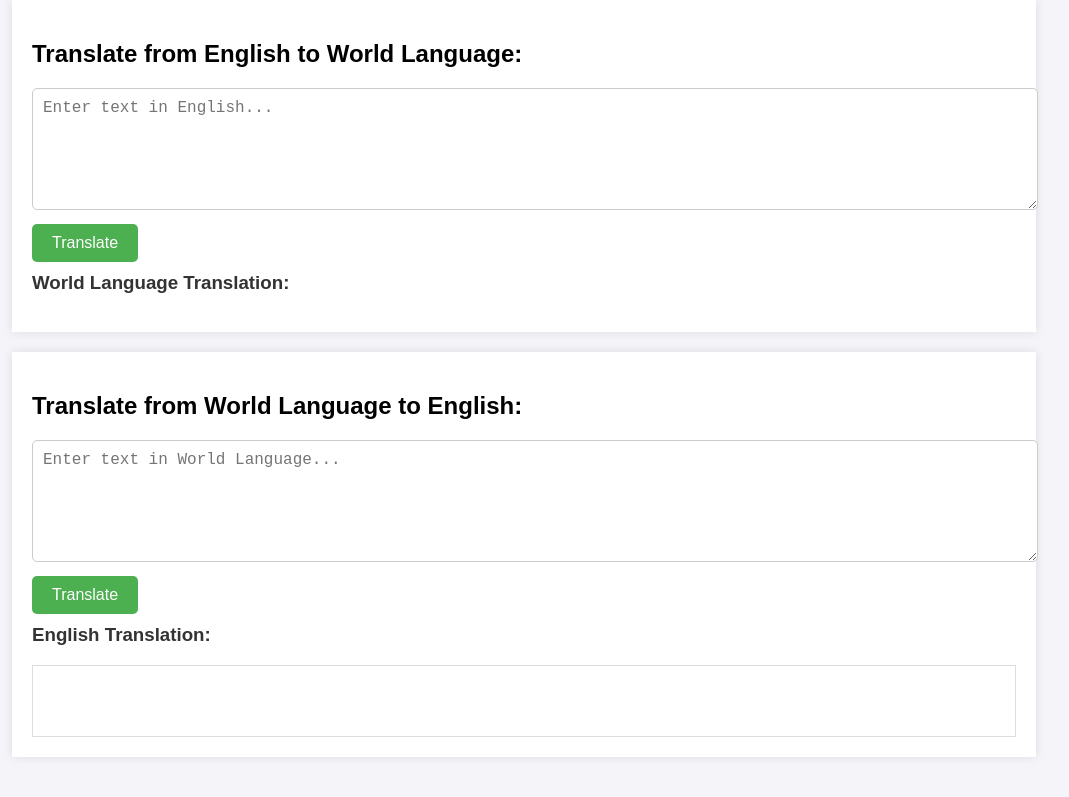
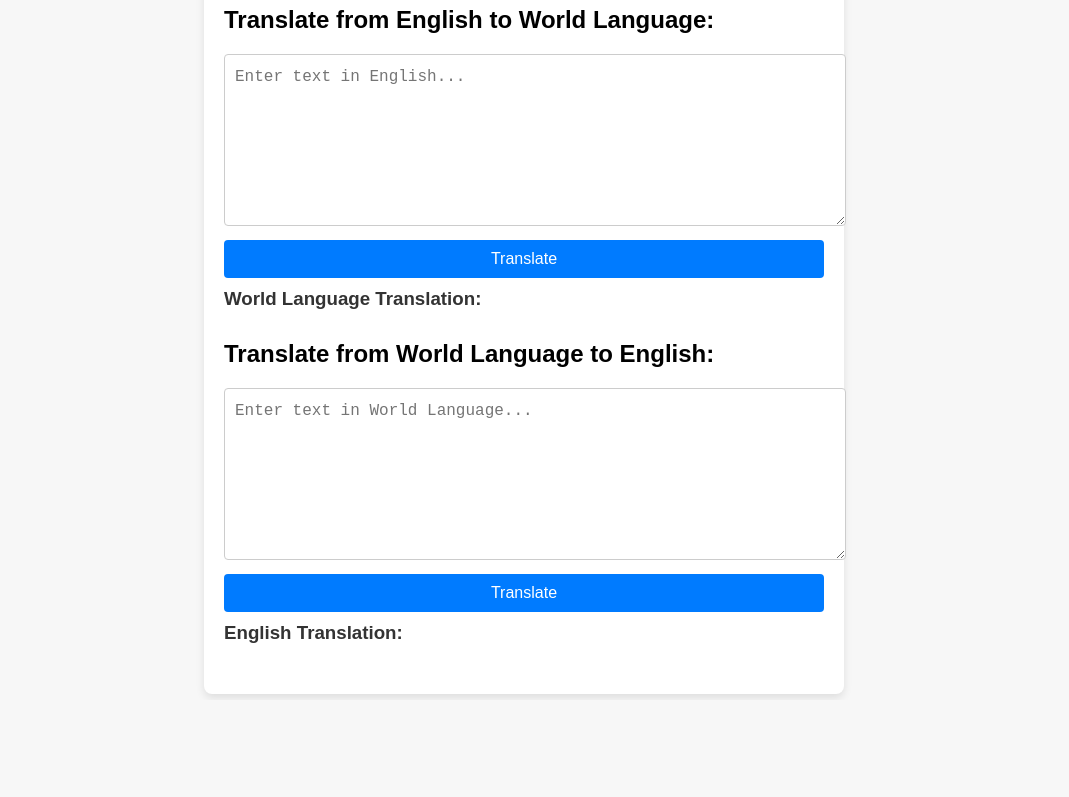
Before and after one commit to ChrystalisCreator/norian-translator, a plain HTML site: page index.html in a window 1280 px wide. Shown: the part 100-897 px from the top of the page, without its empty margins (116-1185 px from the left). After the commit the page ends 800 px from the top, so only its background shows below. Drawn offline with Linux system fonts and the light colour scheme.

Commit message:
Update style.css

```diff
--- a/style.css
+++ b/style.css
@@ -1,14 +1,20 @@
 body {
   font-family: Arial, sans-serif;
+  background-color: #f7f7f7;
+  display: flex;
+  justify-content: center;
+  align-items: center;
+  min-height: 100vh;
   margin: 0;
-  padding: 0;
-  background-color: #f4f4f9;
 }
 
 .container {
+  background-color: white;
+  padding: 20px;
+  border-radius: 8px;
+  box-shadow: 0 4px 8px rgba(0, 0, 0, 0.1);
   width: 80%;
-  margin: 0 auto;
-  padding: 20px;
+  max-width: 600px;
 }
 
 h1 {
@@ -17,43 +23,42 @@ h1 {
 }
 
 .translation-box {
-  background: white;
-  padding: 20px;
-  margin: 20px 0;
-  box-shadow: 0 0 10px rgba(0, 0, 0, 0.1);
+  margin-bottom: 30px;
 }
 
 textarea {
   width: 100%;
-  height: 100px;
+  height: 150px;
+  margin-bottom: 10px;
   padding: 10px;
-  margin-bottom: 10px;
+  border-radius: 4px;
+  border: 1px solid #ccc;
   font-size: 16px;
-  border: 1px solid #ccc;
-  border-radius: 5px;
+  line-height: 1.5;
 }
 
 button {
-  padding: 10px 20px;
-  font-size: 16px;
-  background-color: #4CAF50;
+  width: 100%;
+  padding: 10px;
+  background-color: #007BFF;
   color: white;
   border: none;
-  border-radius: 5px;
+  border-radius: 4px;
+  font-size: 16px;
   cursor: pointer;
 }
 
 button:hover {
-  background-color: #45a049;
+  background-color: #0056b3;
 }
 
 h3 {
+  margin-top: 10px;
   color: #333;
-  margin-top: 10px;
 }
 
-#norianOutput, #englishOutput {
-  border: 1px solid #ddd;
-  padding: 10px;
-  min-height: 50px;
+#worldLanguageOutput, #englishOutput {
+  white-space: pre-wrap;
+  font-family: "Courier New", Courier, monospace;
+  color: #555;
 }
```
